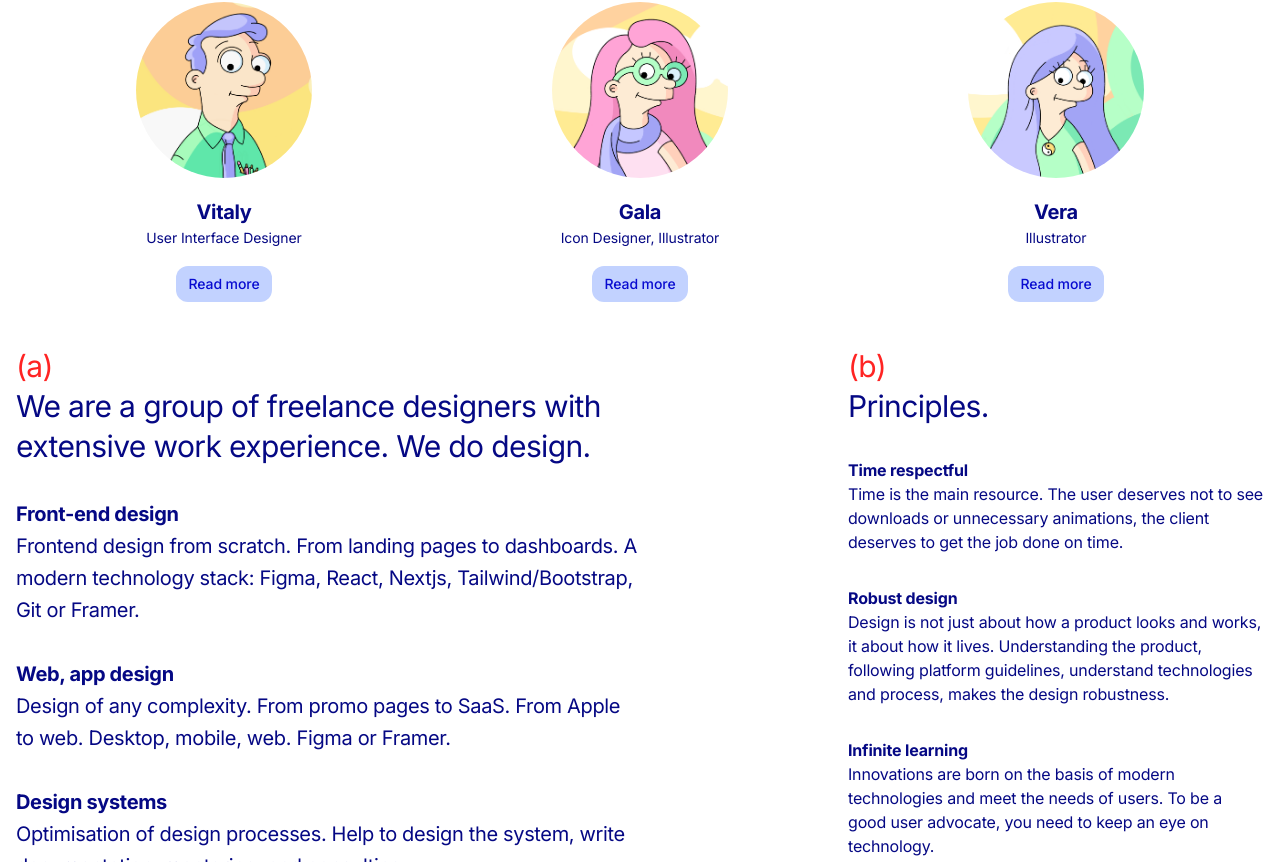
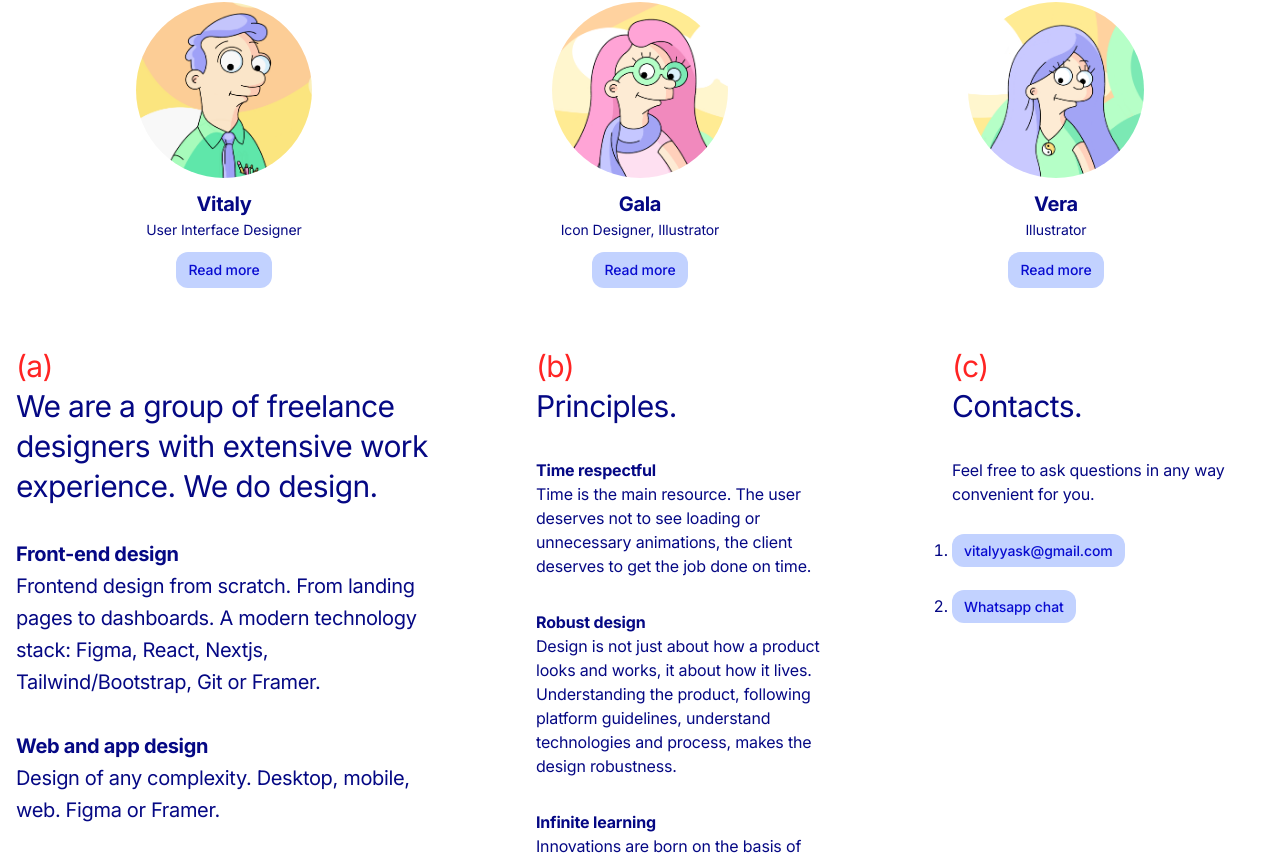
Before and after one commit to vito57/yasktailwind2, a Next.js app: page /about in a window 1280 px wide. Shown: the part 358-1220 px from the top of the page. Built offline with nearby package versions, Linux system fonts and the light colour scheme.

Commit message:
about section

```diff
--- a/app/(index)/about/page.tsx
+++ b/app/(index)/about/page.tsx
@@ -1,7 +1,7 @@
 import Image from "next/image";
 import { Button, AnimateLayout } from "../../components/server";
 import users from "../../users.json";
-
+import Link from "next/link";
 export const metadata = {
   title: "About us",
   description: "We design websites and apps",
@@ -13,28 +13,32 @@ export default function About() {
       <div className="grid md:grid-cols-3">
         {users.map((i) => {
           return (
-            <figure key={i.path} className="group/item text-center py-10">
+            <figure key={i.path} className="group/item mb-4 gap-2 items-center md:justify-self-center flex flex-row md:flex-col py-3 md:py-10">
               <Image
                 src={i.avatar}
                 width={176}
                 height={176}
-                className="inline-block mb-4 group-hover/item:scale-[1.01] rounded-full  duration-200 transition-transform transform-gpu"
+                className=" size-16 md:size-44 group-hover/item:scale-[1.01] rounded-full duration-200 transition-transform transform-gpu"
                 alt={i.name}
               />
-              <figcaption className=" transition py-0.5 justify-center text-yask">
-                <p className="font-bold text-xl">{i.name}</p>
-                <p className="mb-4  text-sm">{i.occupation}</p>
-                <Button path={i.path} className="ybutton secondary">
+              <figcaption className="transition grow py-0.5 md:text-center text-yask">
+                <p className="font-bold md:text-xl">{i.name}</p>
+                <p className=" text-sm">{i.occupation}</p>
+
+              </figcaption>
+              <div>
+              <Button path={i.path} className="inline-block whitespace-nowrap ybutton secondary">
                   {" "}
                   Read more{" "}
                 </Button>
-              </figcaption>
+              </div>
+
             </figure>
           );
         })}
       </div>
       <div className="flex flex-col md:flex-row justify-between gap-6">
-        <div className="md:w-6/12">
+        <div className="md:w-4/12">
           <h2 className="md:text-3xl  text-2xl mb-8"><span className="text-yred">(a)</span><br />We are a group of freelance designers with extensive work experience. We do design.</h2>
           <dl>
             <dt className="font-bold">Front-end design</dt>
@@ -43,8 +47,8 @@ export default function About() {
 
             </dd>
 
-            <dt className="font-bold">Web, app design</dt>
-            <dd className="mb-8">Design of any complexity. From promo pages to SaaS. From Apple to web. Desktop, mobile, web. Figma or Framer.
+            <dt className="font-bold">Web and app design</dt>
+            <dd className="mb-8">Design of any complexity. Desktop, mobile, web. Figma or Framer.
             </dd>
 
             <dt className="font-bold">Design systems</dt>
@@ -58,11 +62,11 @@ export default function About() {
             </dd>
           </dl>
         </div>
-        <div className="md:w-4/12 ">
+        <div className="md:w-3/12 ">
           <h2 className="md:text-3xl text-2xl mb-8 "><span className="text-yred">(b)</span><br />Principles.</h2>
           <dl className="text-base">
             <dt className="font-bold ">Time respectful</dt>
-            <dd className="mb-8">Time is the main resource. The user deserves not to see downloads or unnecessary animations, the client deserves to get the job done on time.
+            <dd className="mb-8">Time is the main resource. The user deserves not to see loading or unnecessary animations, the client deserves to get the job done on time.
             </dd>
 
             <dt className="font-bold">Robust design</dt>
@@ -70,9 +74,27 @@ export default function About() {
             </dd>
 
             <dt className="font-bold">Infinite learning</dt>
-            <dd className="mb-8">Innovations are born on the basis of modern technologies and meet the needs of users. To be a good user advocate, you need to keep an eye on technology.
+            <dd className="mb-8">Innovations are born on the basis of modern technologies and meet the needs of users. To be in a good feet, we keep an eye on technology.
+            </dd>
+            <dt className="font-bold">Humor</dt>
+            <dd className="mb-8">Humor and good mood are the key to productivity. 😊
             </dd>
           </dl>
+        </div>
+        <div className="md:w-3/12 ">
+        <h2 className="md:text-3xl text-2xl mb-8 "><span className="text-yred">(c)</span><br />Contacts.</h2>
+<p className="text-base mb-8">Feel free to ask questions in any way convenient for you.</p>
+<ul className="text-base list-inside md:list-outside list-decimal">
+  <li className="mb-8">
+    <Button className="ybutton secondary" path="">vitalyyask@gmail.com</Button>
+
+    </li>
+  <li >
+  <noindex>
+  <Button className="ybutton secondary" rel="nofollow" path="https://wa.me/79778192253">Whatsapp chat</Button>
+  </noindex> </li>
+</ul>
+
         </div>
       </div>
     </AnimateLayout>
--- a/app/components/server.tsx
+++ b/app/components/server.tsx
@@ -128,15 +128,17 @@ export function TopMenu() {
 interface ButtonProps {
   path: string;
   className?: string;
+  rel?: string;
   children: React.ReactNode;
 }
 export function Button({
   children,
+  rel,
   className = "ybutton primary",
   path,
 }: ButtonProps) {
   return (
-    <Link href={path || "/"} className={`${className}`}>
+    <Link href={path || "/"} rel={rel} className={`${className}`}>
       {children}
     </Link>
   );
--- a/styles/globals.css
+++ b/styles/globals.css
@@ -21,7 +21,7 @@
   }
 }
 .ybutton{
-  @apply text-sm text-center inline-block my-0.5 font-medium transition-colors rounded-xl px-3 py-2 text-ylightblue
+  @apply text-sm text-center my-0.5 font-medium transition-colors rounded-xl px-3 py-2 text-ylightblue
 }
 .ybutton.primary{
   @apply bg-ylime hover:bg-[#CBEA6E]
```
